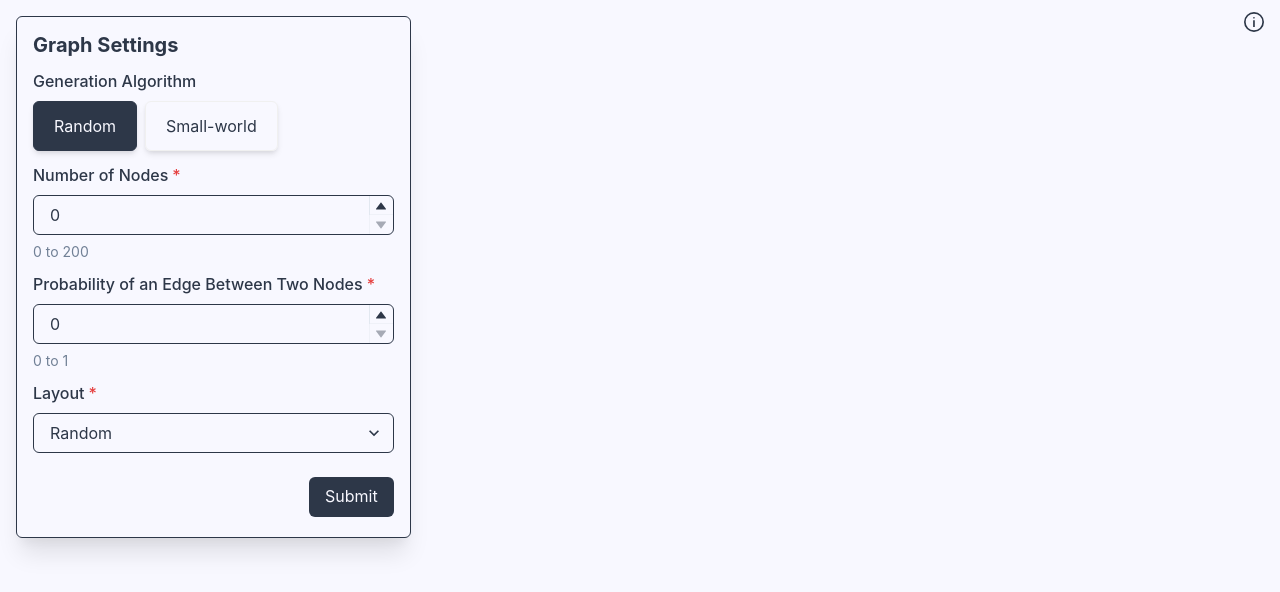
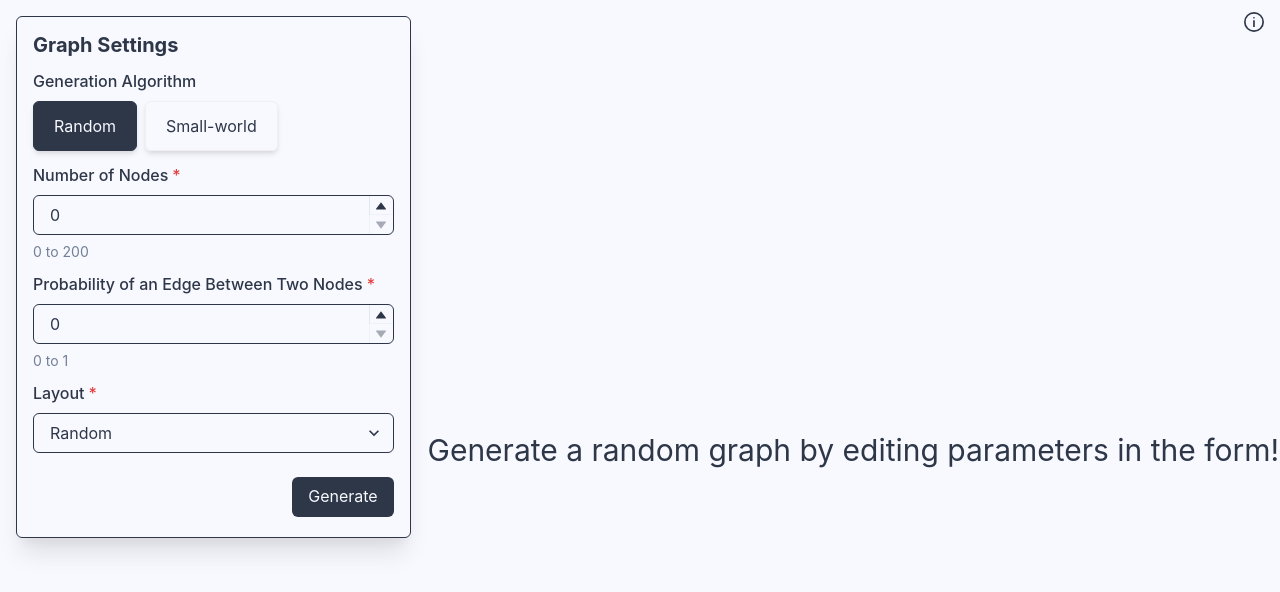
Before and after one commit to alansun25/infection-networks, a React (Create React App) app: page / in a window 1280 px wide. Shown: the top 592 px of the page. Built offline with nearby package versions, Linux system fonts and the light colour scheme.

Commit message:
Added pre-graph message and favicon

```diff
--- a/public/index.html
+++ b/public/index.html
@@ -2,7 +2,7 @@
 <html lang="en">
   <head>
     <meta charset="utf-8" />
-    <!-- <link rel="icon" href="%PUBLIC_URL%/favicon.ico" /> -->
+    <link rel="icon" href="%PUBLIC_URL%/favicon.ico" />
     <meta name="viewport" content="width=device-width, initial-scale=1" />
     <meta name="theme-color" content="#000000" />
     <meta
--- a/src/components/Graph.tsx
+++ b/src/components/Graph.tsx
@@ -1,5 +1,5 @@
 import React, { useEffect, useRef } from 'react';
-import { Box } from '@chakra-ui/react';
+import { Box, Text, Center } from '@chakra-ui/react';
 
 import ErdosRenyi from '../functions/ErdosRenyi';
 import WattsStrogatz from '../functions/WattsStrogatz';
@@ -23,13 +23,22 @@ export default function Graph({ algo, randSettings, swSettings }: Props) {
   const graphContainer = useRef<HTMLDivElement>(null);
 
   useEffect(() => {
-    console.log('Graph has rendered.')
-    algo === 'Random'
-      ? ErdosRenyi(randSettings.nodes, parseFloat(randSettings.prob), randSettings.layout, graphContainer)
-      : WattsStrogatz(swSettings.nodes, swSettings.knei, parseFloat(swSettings.prob), swSettings.layout, graphContainer)
+    if (randSettings.nodes !== 0 && algo === 'Random') {
+      ErdosRenyi(randSettings.nodes, parseFloat(randSettings.prob), randSettings.layout, graphContainer)
+      console.log('Graph has rendered.')
+    } else if (swSettings.nodes !== 0 && algo === 'Small-world') {
+      WattsStrogatz(swSettings.nodes, swSettings.knei, parseFloat(swSettings.prob), swSettings.layout, graphContainer)
+      console.log('Graph has rendered.')
+    }
   }, [algo, randSettings.nodes, randSettings.prob, randSettings.layout, swSettings.nodes, swSettings.knei, swSettings.prob, swSettings.layout]);
 
   return (
-    <Box ref={graphContainer} zIndex='0' h={900}></Box>
+    randSettings.nodes === 0
+      ? <Center h={900}>
+          <Text color='gray.700' fontSize='3xl'>
+            Generate a random graph by editing parameters in the form!
+          </Text>
+        </Center>
+      : <Box ref={graphContainer} zIndex='0' h={900}></Box>
   );
 }
--- a/src/components/algo-forms/RandomForm.tsx
+++ b/src/components/algo-forms/RandomForm.tsx
@@ -160,7 +160,7 @@ export default function RandomForm({ randSettings, setRandSettings }: Props) {
           type="button"
           onClick={() => handleSubmit(params.nodes, params.prob, params.layout)}
         >
-          Submit
+          Generate
         </Button>
       </Flex>
     </form>
--- a/src/components/algo-forms/SmallWorldForm.tsx
+++ b/src/components/algo-forms/SmallWorldForm.tsx
@@ -204,7 +204,7 @@ export default function SmallWorldForm({ swSettings, setSwSettings }: Props) {
           type="button"
           onClick={() => handleSubmit(params.nodes, params.prob, params.knei, params.layout)}
         >
-          Submit
+          Generate
         </Button>
       </Flex>
     </form>
--- a/src/functions/ErdosRenyi.ts
+++ b/src/functions/ErdosRenyi.ts
@@ -11,9 +11,13 @@ import { graphStyles } from "../styles/graphStyles";
  */
 
 export default function ErdosRenyi(n: number, p: number, l: string, ref: RefObject<HTMLDivElement>) {
+  // TODO: Store edges in a Set for faster lookup
+  let edges = new Set()
+
   // TODO: To handle the issue of the graph re-rendering whenever a tab is visited again, considering creating
   // the cy object in the Graph component, then pass it into here to populate and save it in state of the Graph
-  // component. May need to declare seperate cy objects in Graph for each different algorithm.
+  // component. May need to declare seperate cy objects in Graph for each different algorithm. There has to be
+  // a way to assign the container ref to the cy object after it is created, right?
   let cy = cytoscape({
     container: ref.current,
     elements: [],
--- a/src/functions/WattsStrogatz.ts
+++ b/src/functions/WattsStrogatz.ts
@@ -3,6 +3,9 @@ import { RefObject } from "react";
 import { graphStyles } from "../styles/graphStyles";
 
 export default function WattsStrogatz(n: number, k: number, p: number, l: string, ref: RefObject<HTMLDivElement>) {
+  // TODO: Store edges in a Set for faster lookup
+  let edges = new Set()
+
   let cy = cytoscape({
     container: ref.current,
     elements: [],
```
Also changed, not shown: src/App.tsx (+0 -25 lines), 1 other file (tests, documents, lock files or other folders).
